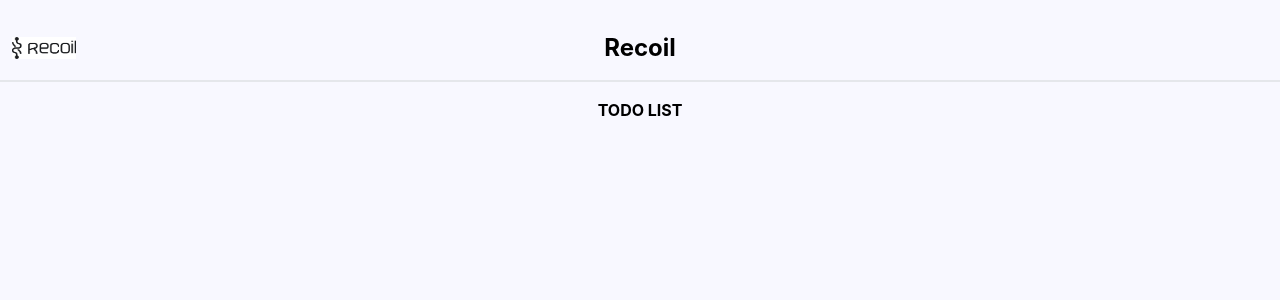
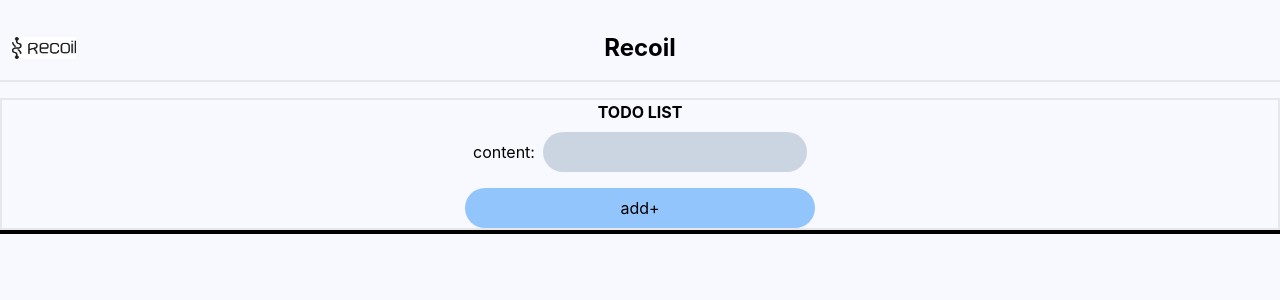
Before and after one commit to wonseok5/recoil-train, a Next.js app: page /todolist in a window 1280 px wide. Shown: the top 300 px of the page. Built offline with nearby package versions, Linux system fonts and the light colour scheme.

Commit message:
todo list

```diff
--- /dev/null
+++ b/components/CommonModal.tsx
@@ -0,0 +1,10 @@
+import React, { FC } from "react";
+
+interface Props {
+  isOpen: boolean;
+}
+const CommonModal: FC<Props> = () => {
+  return <div>CommonModal</div>;
+};
+
+export default CommonModal;
--- a/package.json
+++ b/package.json
@@ -9,9 +9,11 @@
     "lint": "next lint"
   },
   "dependencies": {
+    "classnames": "^2.3.2",
     "next": "12.2.5",
     "react": "18.2.0",
-    "react-dom": "18.2.0"
+    "react-dom": "18.2.0",
+    "recoil": "^0.7.5"
   },
   "devDependencies": {
     "@types/node": "18.7.15",
--- a/pages/_app.tsx
+++ b/pages/_app.tsx
@@ -1,8 +1,13 @@
-import '../styles/globals.css'
-import type { AppProps } from 'next/app'
+import "../styles/globals.css";
+import type { AppProps } from "next/app";
+import { RecoilRoot } from "recoil";
 
 function MyApp({ Component, pageProps }: AppProps) {
-  return <Component {...pageProps} />
+  return (
+    <RecoilRoot>
+      <Component {...pageProps} />
+    </RecoilRoot>
+  );
 }
 
-export default MyApp
+export default MyApp;
--- /dev/null
+++ b/pages/todolist/components/AddTodoListBtn.tsx
@@ -0,0 +1,46 @@
+import React, { ChangeEvent, FC, useCallback, useState } from "react";
+import { useSetRecoilState } from "recoil";
+import { todoListState } from "../state";
+
+interface Props {}
+
+const AddTodoListBtn: FC<Props> = () => {
+  const setTodoList = useSetRecoilState(todoListState);
+  const [contentInput, setContentInput] = useState("");
+  const onChangeContentInput = useCallback(
+    (e: ChangeEvent<HTMLInputElement>) => {
+      setContentInput(e.target.value);
+    },
+    []
+  );
+  const onAddTodo = useCallback(() => {
+    setTodoList((prev) => [
+      ...prev,
+      { id: new Date().getTime(), content: contentInput, isCompleted: false },
+    ]);
+  }, [contentInput, setTodoList]);
+
+  return (
+    <div className="flex flex-col space-y-2 ">
+      <div className="flex p-2 ">
+        <label>
+          content:
+          <input
+            value={contentInput}
+            onChange={onChangeContentInput}
+            className="ml-2 rounded-full p-2 bg-slate-300 focus:bg-slate-400"
+            type="text"
+          />
+        </label>
+      </div>
+      <button
+        onClick={onAddTodo}
+        className="bg-blue-300 right-0 p-2 rounded-full hover:bg-red-200 "
+      >
+        add+
+      </button>
+    </div>
+  );
+};
+
+export default AddTodoListBtn;
--- /dev/null
+++ b/pages/todolist/components/TodoListItem.tsx
@@ -0,0 +1,23 @@
+import React, { FC } from "react";
+import { Todo } from "../types";
+import classnames from "classnames";
+
+interface Props {
+  todo: Todo;
+}
+const TodoListItem: FC<Props> = ({ todo }) => {
+  return (
+    <div
+      className={classnames(
+        "bg-yellow-200 flex justify-between p-4 m-2 border-2 border-yellow-600"
+      )}
+    >
+      <div>{todo.content}</div>
+      <div className={classnames()}>
+        {todo.isCompleted ? <span>done</span> : <span>not done</span>}
+      </div>
+    </div>
+  );
+};
+
+export default TodoListItem;
--- a/pages/todolist/index.tsx
+++ b/pages/todolist/index.tsx
@@ -1,14 +1,31 @@
 import { NextPage } from "next";
 import React from "react";
+import { useRecoilValue } from "recoil";
 import Layout from "../../components/Layout";
+import AddTodoListBtn from "./components/AddTodoListBtn";
+import TodoListItem from "./components/TodoListItem";
+import { todoListState } from "./state";
 
 const TodoListPage: NextPage = () => {
+  const todoList = useRecoilValue(todoListState);
+
   return (
     <Layout>
-      <h1 className="font-bold flex justify-center items-center">TODO LIST</h1>
-      <ul>
-        <li></li>
-      </ul>
+      <div>
+        <div className="border-2 flex justify-center items-center relative flex-col">
+          <h1 className="font-bold flex justify-center items-center">
+            TODO LIST
+          </h1>
+          <AddTodoListBtn />
+        </div>
+        <div className="border-2 border-black" onClick={(e) => {
+          console.log(e.target)
+        }}>
+          {todoList.map((todo) => (
+            <TodoListItem key={todo.id} todo={todo} />
+          ))}
+        </div>
+      </div>
     </Layout>
   );
 };
--- /dev/null
+++ b/pages/todolist/state/index.tsx
@@ -0,0 +1,4 @@
+import { atom } from "recoil";
+import { Todo } from "../types";
+
+export const todoListState = atom<Todo[]>({ key: "TodoList", default: [] });
--- /dev/null
+++ b/pages/todolist/types/index.tsx
@@ -0,0 +1,5 @@
+export type Todo = {
+  id: number;
+  content: string;
+  isCompleted: boolean;
+};
```
Also changed, not shown: 2 other files (tests, documents, lock files or other folders).
